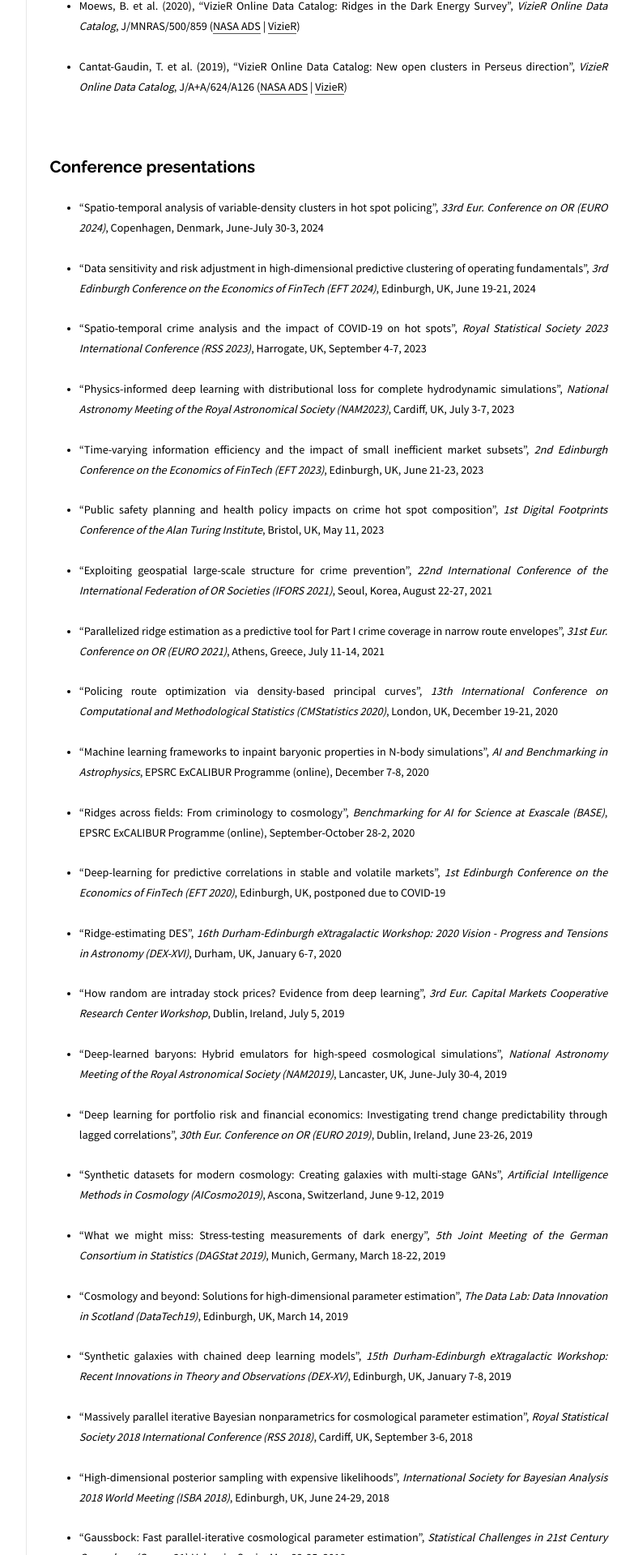
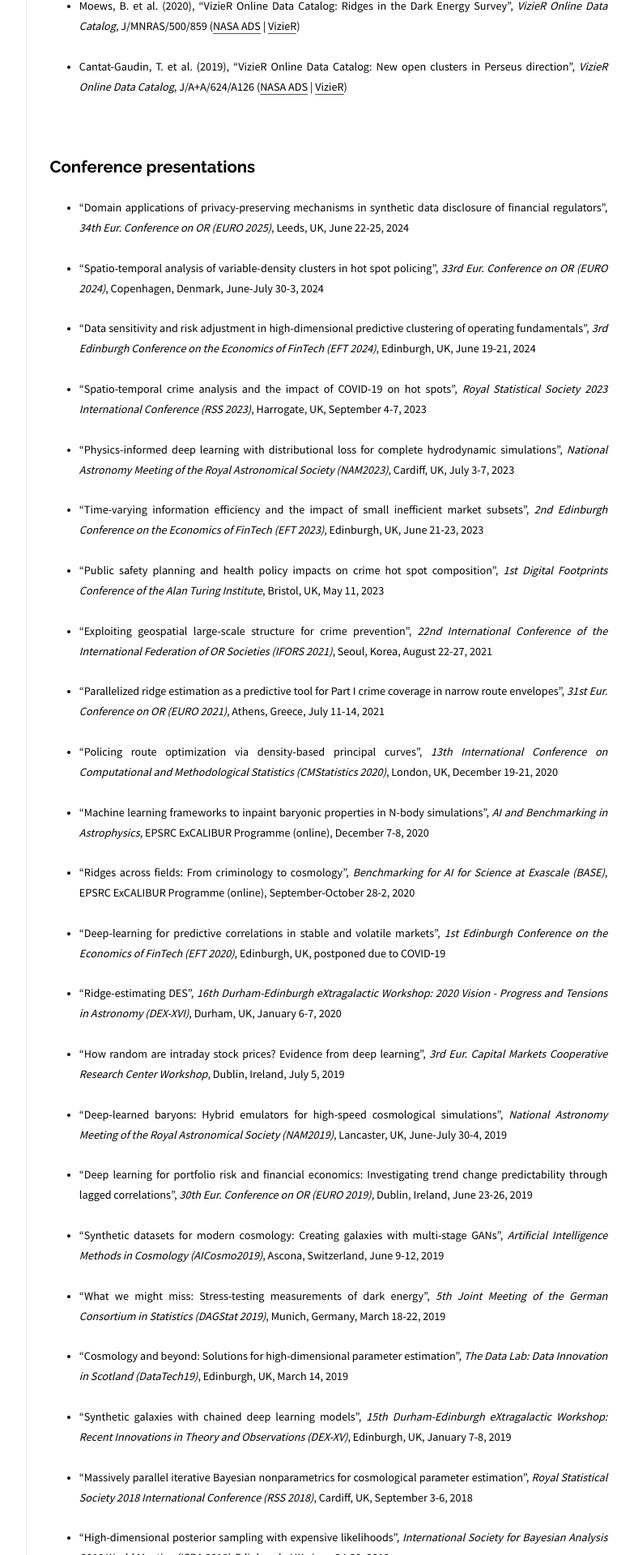
Before and after one commit to moews/moews.github.io, a Jekyll site: the page built from _posts/2017-03-25-publications.md, in a window 1280 px wide. Shown: the part 1793-3713 px from the top of the page at 81% size, without its empty margins (326-1109 px from the left). Built offline with Jekyll 4.4.1, drawn with Linux system fonts in a browser that asks for light colours.

Commit message:
Update 2017-03-25-publications.md

```diff
--- a/_posts/2017-03-25-publications.md
+++ b/_posts/2017-03-25-publications.md
@@ -66,6 +66,8 @@ REMOVE CONFERENCES
 
 ## Conference presentations
 
+* <small>"Domain applications of privacy-preserving mechanisms in synthetic data disclosure of financial regulators", _34th Eur. Conference on OR (EURO 2025)_, Leeds, UK, June 22-25, 2024</small>
+
 * <small>"Spatio-temporal analysis of variable-density clusters in hot spot policing", _33rd Eur. Conference on OR (EURO 2024)_, Copenhagen, Denmark, June-July 30-3, 2024</small>
 
 * <small>"Data sensitivity and risk adjustment in high-dimensional predictive clustering of operating fundamentals", _3rd Edinburgh Conference on the Economics of FinTech (EFT 2024)_, Edinburgh, UK, June 19-21, 2024</small>
```
